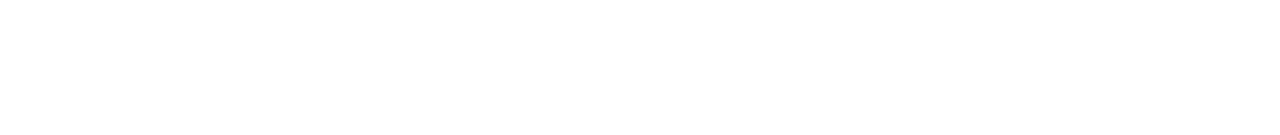
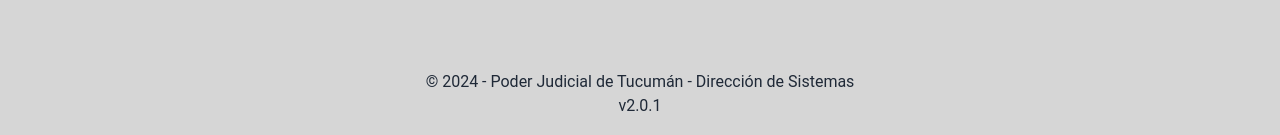
Before and after one commit to Juanivene/domicilios-digitales, a React (Vite) app: page / in a window 1280 px wide. Shown: the part 662-797 px from the top of the page. Built offline with nearby package versions, Linux system fonts and the light colour scheme.

Commit message:
feat: add footer

```diff
--- /dev/null
+++ b/src/Components/Footer/Footer.tsx
@@ -0,0 +1,16 @@
+import Grid from "../Grid/Grid";
+
+const Footer = () => {
+  return (
+    <Grid container className="mt-auto">
+      <Grid item xs={12} className="text-center">
+        © 2024 - Poder Judicial de Tucumán - Dirección de Sistemas
+      </Grid>
+      <Grid item xs={12} className="text-center">
+        v2.0.1
+      </Grid>
+    </Grid>
+  );
+};
+
+export default Footer;
--- a/src/ViewAddresses.tsx
+++ b/src/ViewAddresses.tsx
@@ -1,11 +1,13 @@
 import Body from "./Components/Body/Body";
+import Footer from "./Components/Footer/Footer";
 import Header from "./Components/Header/Header";
 
 const ViewAddresses = () => {
   return (
-    <div className="px-5 py-2 md:px-20 md:py-5">
+    <div className="flex flex-col min-h-screen px-5 py-2 md:px-20 md:py-5">
       <Header />
       <Body />
+      <Footer />
     </div>
   );
 };
```
